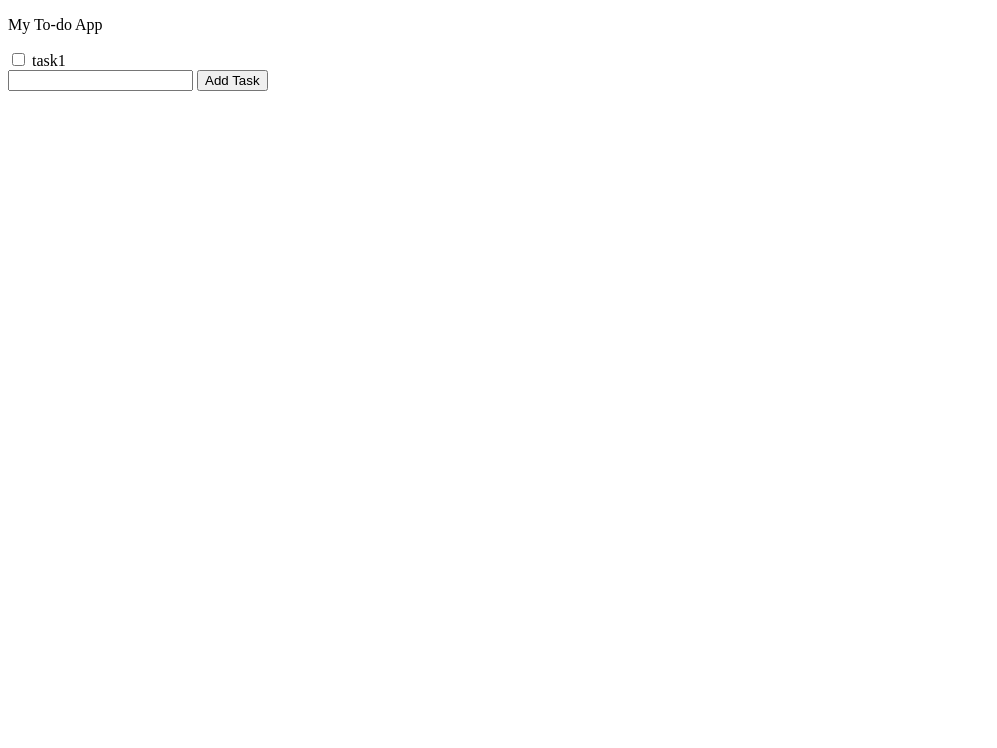
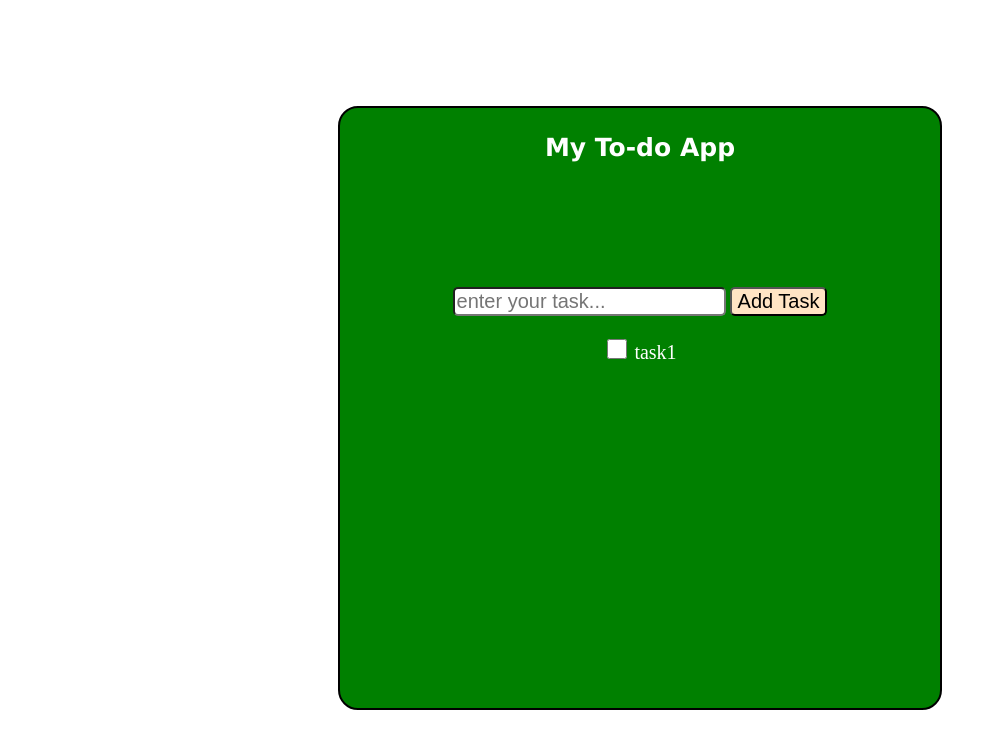
Before and after one commit to Mazid-12/ToDo-App, a plain HTML site: page index.html in a window 1280 px wide. Shown: the whole page, without its empty margins (0-997 px from the left). Drawn offline with Linux system fonts and the light colour scheme.

Commit message:
I just added some CSS styling to it. Tomorrow, we'll work on the Javascript

```diff
--- a/index.html
+++ b/index.html
@@ -7,14 +7,16 @@
     <link rel="stylesheet" href="style.css">
 </head>
 <body>
-    <div>
-        <p>My To-do App</p>
-        <input type="checkbox">
-        <label>task1</label><br>
-
-        <input type="text">
-        <label><button type="submit">Add Task</button></label>
-
+    <div id="todo-card">
+        <p id="title">My To-do App</p>
+        <div id="input-part">
+            <input type="text" placeholder="enter your task..." id="input">
+            <label><button type="submit" id="button">Add Task</button></label>
+        </div>
+        <div>
+            <input type="checkbox" id="checkbox">
+            <label id="task">task1</label><br>
+        </div>
     </div>
     <script src="script.js"></script>
 </body>
--- a/style.css
+++ b/style.css
@@ -0,0 +1,56 @@
+body{
+    height: 100vh;
+    display: flex;
+    justify-content: center;
+    align-items: center;
+}
+
+#todo-card {
+    border: 2px solid;
+    border-radius: 20px;
+    background-color: green;
+    height: 75vh;
+    width: 75vh;
+    display: flex;
+    flex-direction: column;
+    align-items: center;
+}
+
+#title{
+    font-family: Verdana, Geneva, Tahoma, sans-serif;
+    font-size: 25px;
+    font-weight: bold;
+    color: white;
+}
+
+#input-part{
+    margin-top: 100px;
+    margin-bottom: 20px;
+}
+
+#button, input{
+    border-radius: 5px;
+    box-sizing: border-box;
+    font-size: 20px;
+}
+
+#button{
+    cursor: pointer;
+    background-color: bisque;
+    transition: 0.3s background-color;
+}
+
+#button:hover{
+    background-color: rgb(226, 156, 71);
+}
+
+#checkbox{
+    cursor: pointer;
+    height: 20px;
+    width: 20px;
+}
+
+#task{
+    font-size: 20px;
+    color: white;
+}
```
